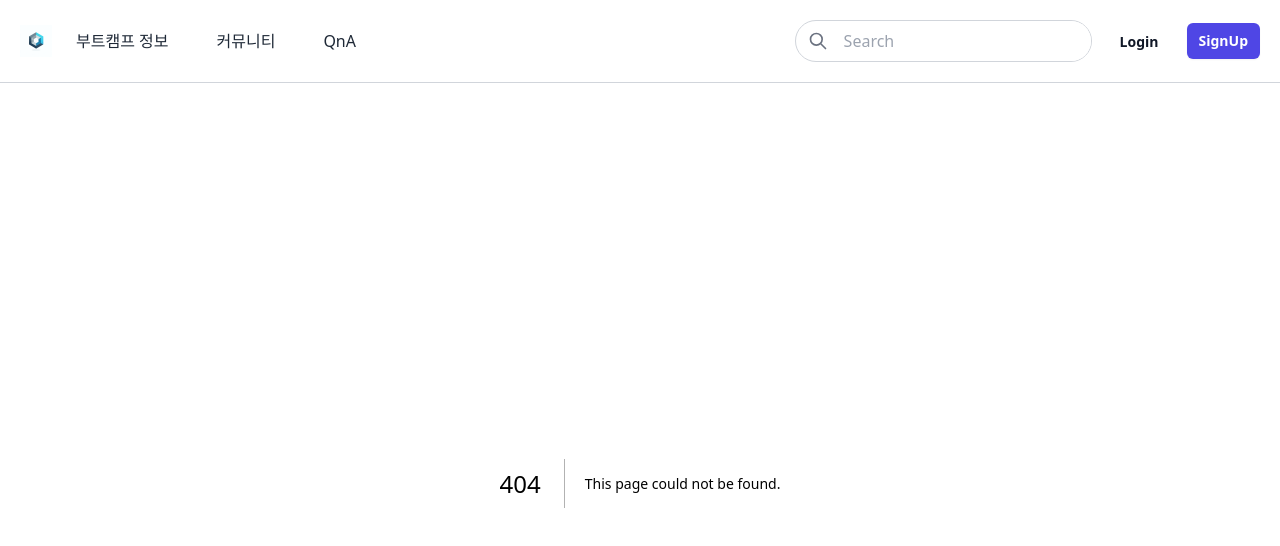
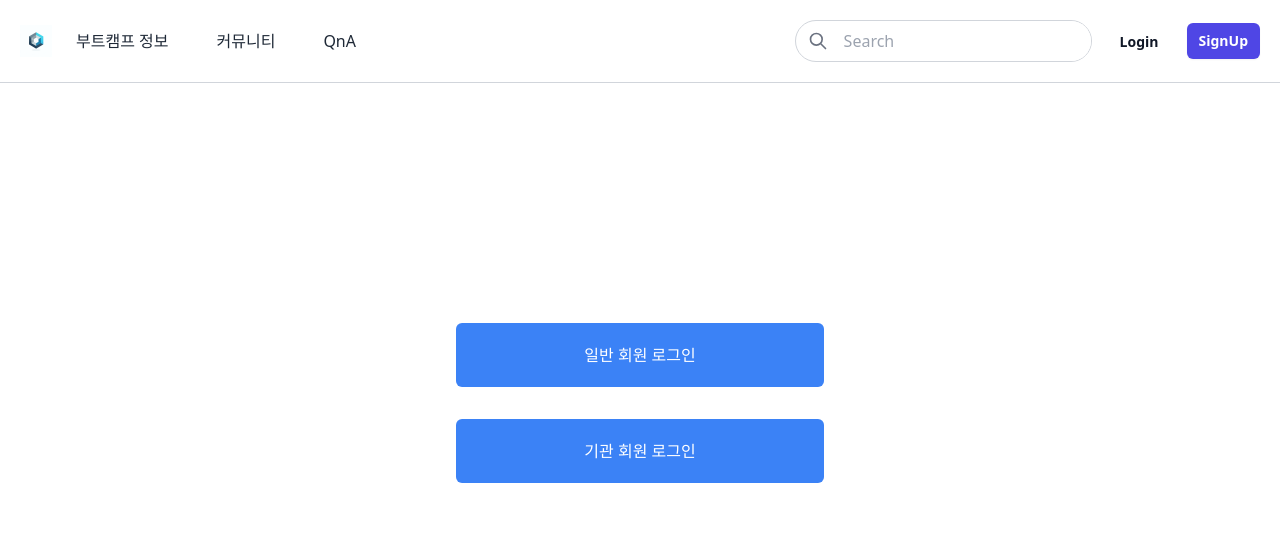
Before and after one commit to AI-x-optional/FE, a Next.js app: page /login-select in a window 1280 px wide. Before the commit this address had no page. Shown: the top 546 px of the page. Built offline with nearby package versions, Linux system fonts and the light colour scheme.

Commit message:
Feat: 링크 연결

```diff
--- a/app/components/header.js
+++ b/app/components/header.js
@@ -34,7 +34,7 @@ export default function Header() {
             <input type="text" placeholder="Search" className="py-2 px-4 w-full focus:outline-none" />
           </div>
           <span className="sm:ml-3">
-            <Link href="/">
+            <Link href="/login-select">
               <button type="button" className="text-sm font-semibold leading-6 text-gray-900">
                 Login
               </button>
--- a/app/institution/signup/page.js
+++ b/app/institution/signup/page.js
@@ -19,7 +19,7 @@ export default function Signup() {
         }
 
         console.log(formData);
-        router.push('/institution');
+        router.push('/institution/login');
 
     }
 
--- /dev/null
+++ b/app/login-select/page.js
@@ -0,0 +1,20 @@
+import Link from "next/link";
+
+export default function LoginSelectPage(){
+    return (<>
+        <div style={{height: '80vh'}} className="flex items-center justify-center">
+            <div>
+                <Link href="/generalLogin">
+                    <button className="block py-5 px-32 my-8 bg-blue-500 hover:bg-blue-400 text-white rounded-md">
+                        일반 회원 로그인
+                    </button>
+                </Link>
+                <Link href="/institution/login">
+                    <button className="block py-5 px-32  my-8 bg-blue-500 hover:bg-blue-400 text-white rounded-md">
+                        기관 회원 로그인
+                    </button>
+                </Link>
+            </div>
+        </div>
+    </>);
+}
```
